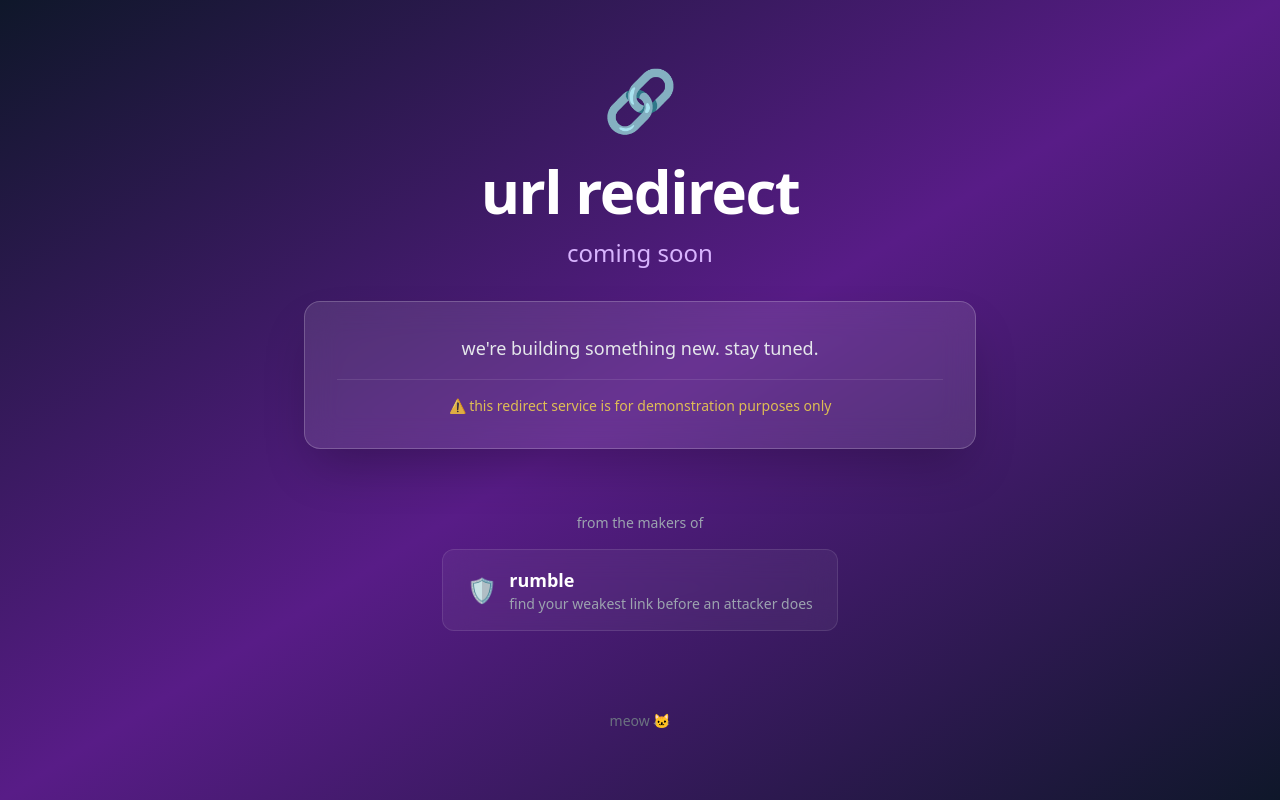
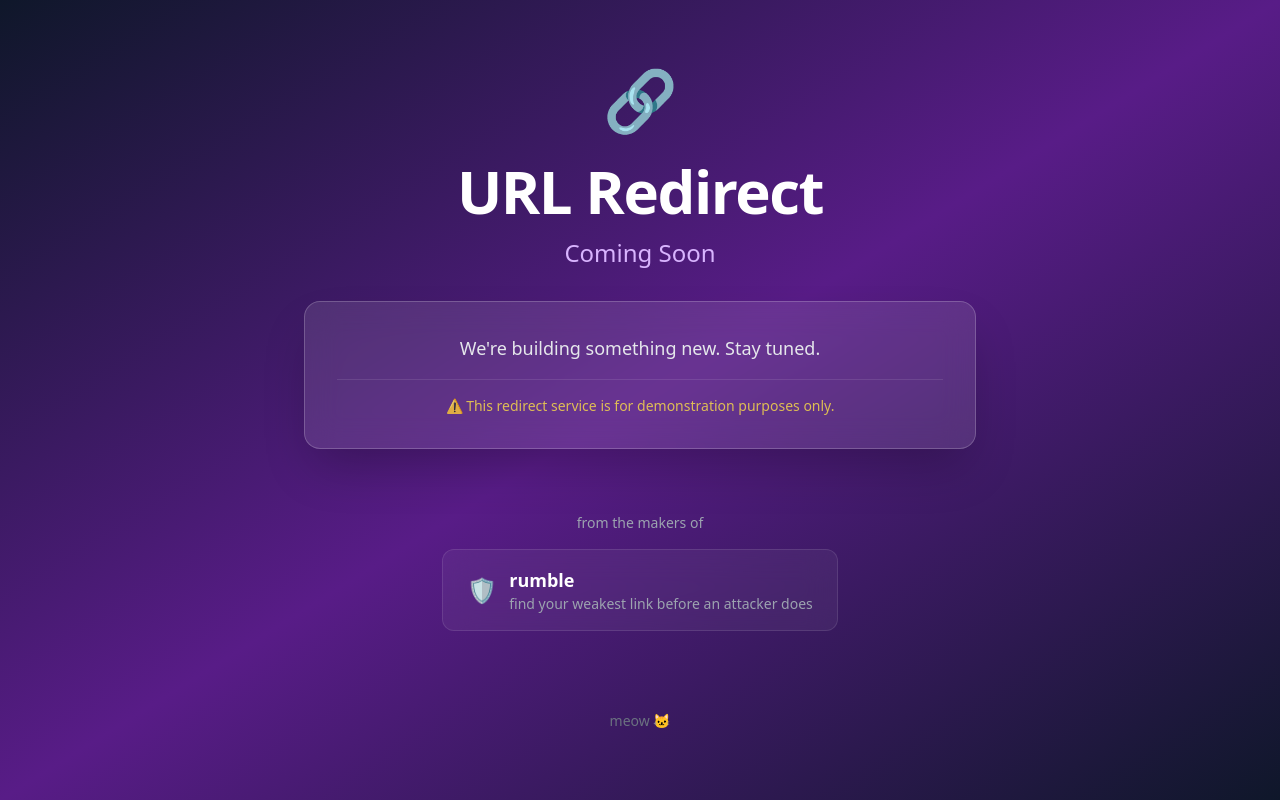
Before and after one commit to url-redirect/url-redirect.github.io, a plain HTML site: page index.html in a window 1280 px wide. Drawn offline with nearby package versions, Linux system fonts and the light colour scheme.

Commit message:
Update redirect to platform.makerumble.com/github/login and fix capitalization

```diff
--- a/index.html
+++ b/index.html
@@ -3,7 +3,7 @@
 <head>
     <meta charset="UTF-8">
     <meta name="viewport" content="width=device-width, initial-scale=1.0">
-    <title>url redirect - coming soon</title>
+    <title>URL Redirect - Coming Soon</title>
     <script src="https://cdn.tailwindcss.com"></script>
     <script>
         // Check for ?url= parameter and redirect
@@ -13,7 +13,7 @@
         if (redirectPath) {
             // Remove leading slash if present
             const cleanPath = redirectPath.startsWith('/') ? redirectPath.substring(1) : redirectPath;
-            window.location.href = `https://platform.makerumble.com/${cleanPath}`;
+            window.location.href = `https://platform.makerumble.com/github/login`;
         }
     </script>
 </head>
@@ -26,21 +26,21 @@
             <!-- Main Heading -->
             <div class="space-y-4">
                 <h1 class="text-5xl md:text-6xl font-bold text-white tracking-tight">
-                    url redirect
+                    URL Redirect
                 </h1>
                 <p class="text-xl md:text-2xl text-purple-300">
-                    coming soon
+                    Coming Soon
                 </p>
             </div>
 
             <!-- Description -->
             <div class="bg-white/10 backdrop-blur-lg rounded-2xl p-8 border border-white/20 shadow-2xl space-y-4">
                 <p class="text-lg text-gray-200 leading-relaxed">
-                    we're building something new. stay tuned.
+                    We're building something new. Stay tuned.
                 </p>
                 <div class="pt-4 border-t border-white/10">
                     <p class="text-sm text-yellow-300/80">
-                        ⚠️ this redirect service is for demonstration purposes only
+                        ⚠️ This redirect service is for demonstration purposes only.
                     </p>
                 </div>
             </div>
```
